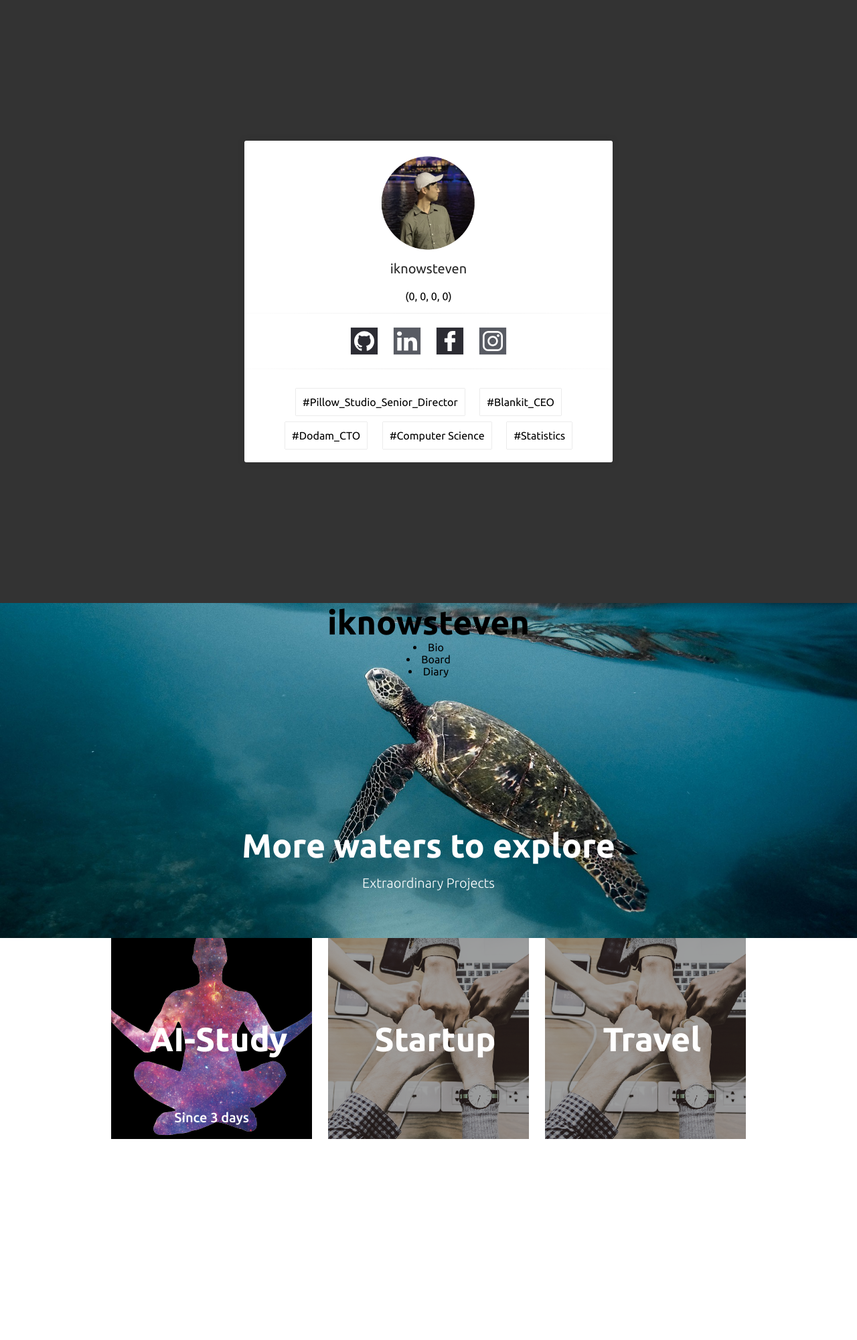
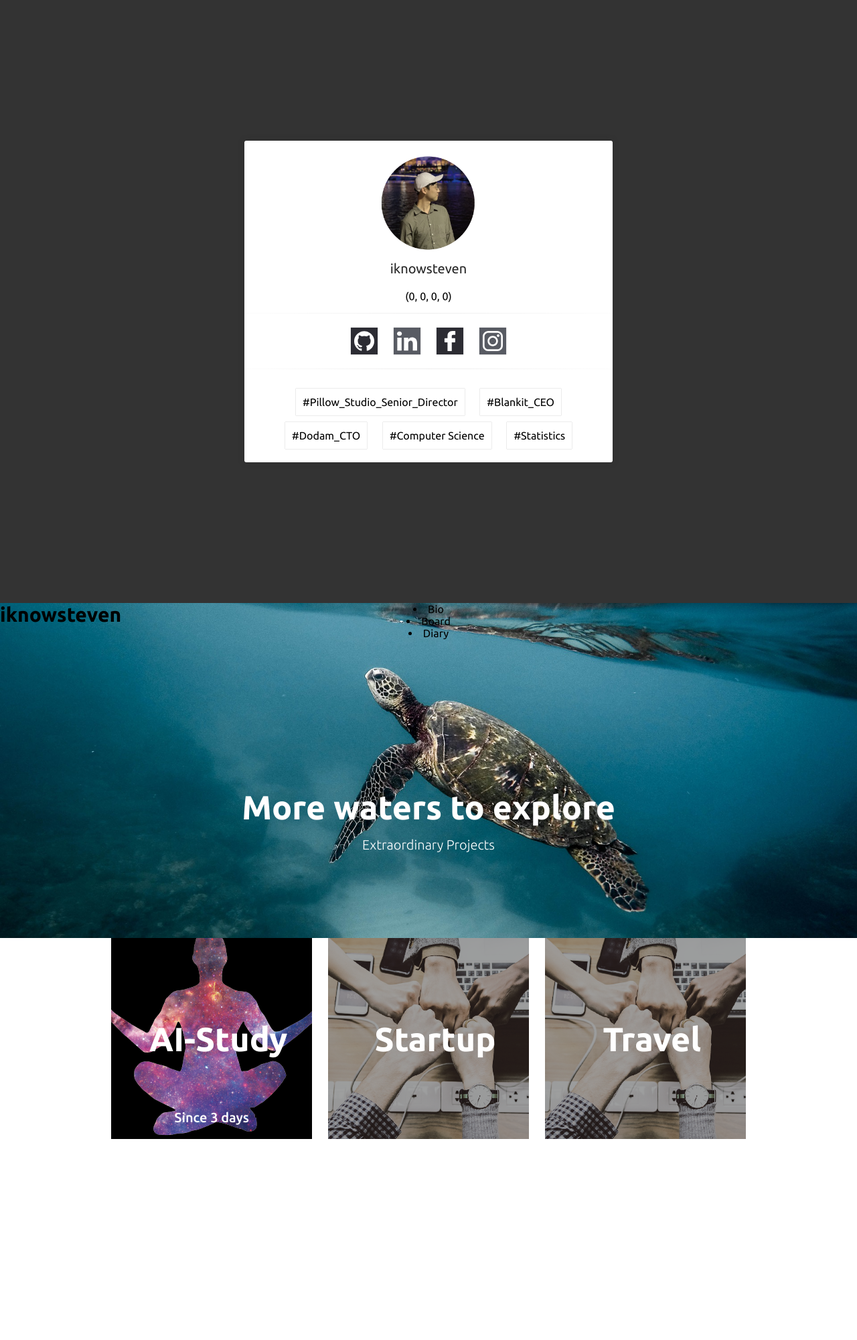
Before and after one commit to iknowSteven/iknowSteven.github.io, a Jekyll site: the page built from index.md, in a window 1280 px wide. Shown: the whole page at 67% size. Built offline with Jekyll 4.4.1, drawn with Linux system fonts in a browser that asks for light colours; our own code applies the rules of GitHub Pages for plain Markdown files.

Commit message:
no message

```diff
--- a/assets/css/home.css
+++ b/assets/css/home.css
@@ -205,6 +205,8 @@ body {
 }
 
 #logo {
-    font-size: 50px;
+    position: absolute;
+    left: 0px;
+    font-size: 30px;
     font-weight: 700;
 }
```
